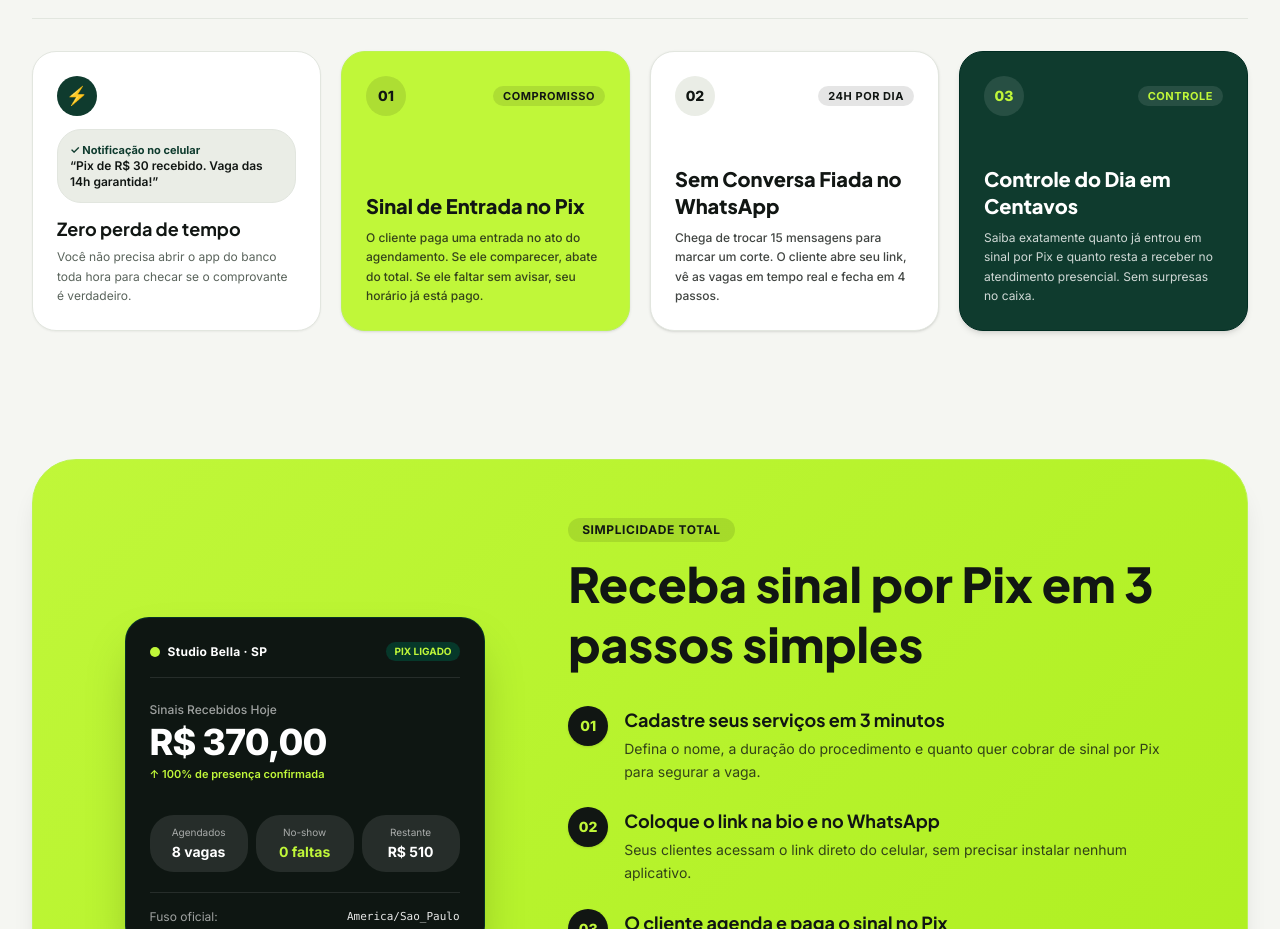
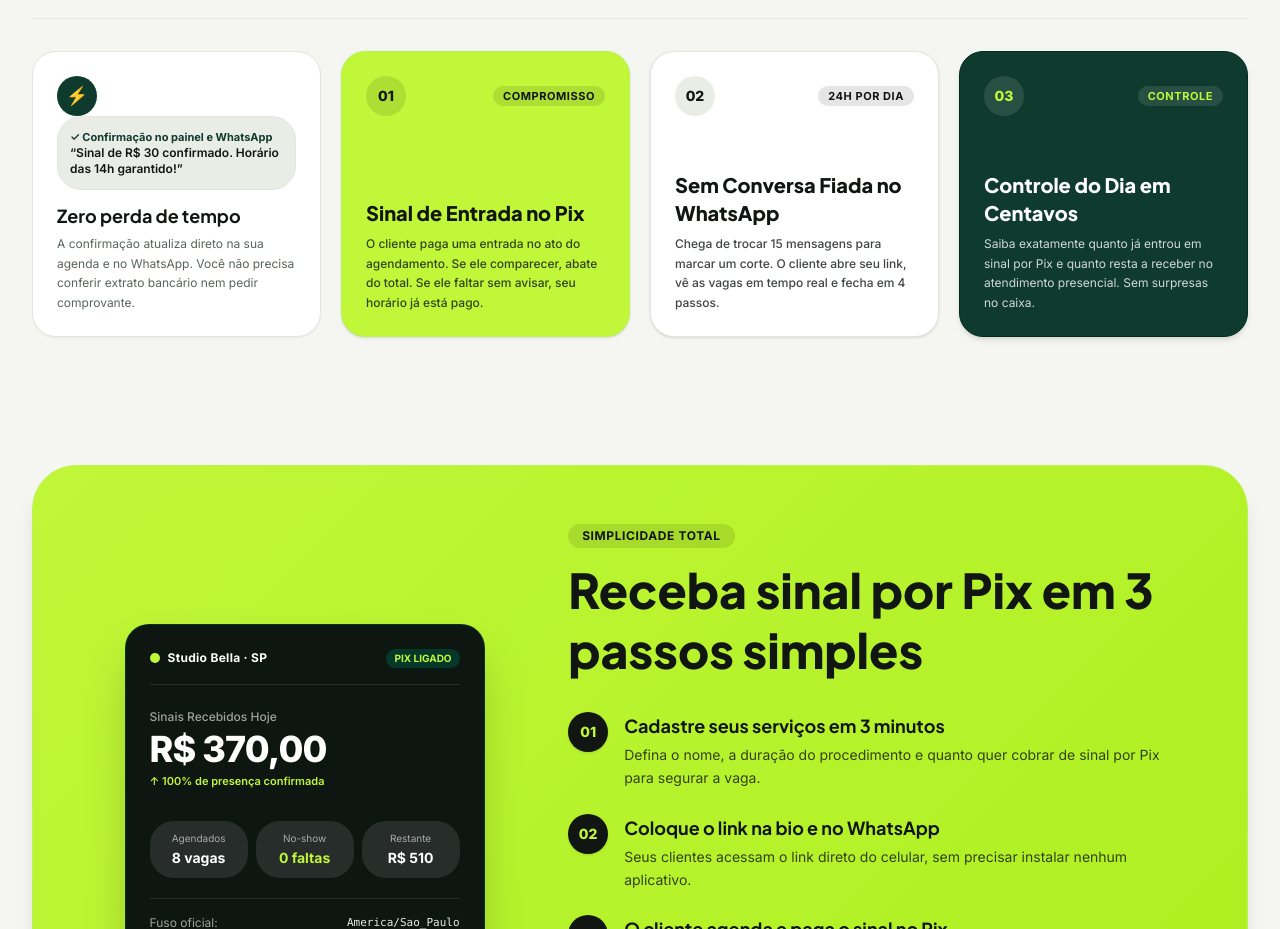
Before and after one commit to pixhora/agendaPIX, a Next.js app: page / in a window 1280 px wide. Shown: the part 1209-2138 px from the top of the page. Built offline with nearby package versions, Linux system fonts and the light colour scheme.

Commit message:
fix(conversion): clarify confirmation updates in benefits and integrated gateway in onboarding

```diff
--- a/components/landing/LandingEditorialBenefits.tsx
+++ b/components/landing/LandingEditorialBenefits.tsx
@@ -32,12 +32,12 @@ export function LandingEditorialBenefits() {
             </div>
             <div>
               <div className="inline-block rounded-xl bg-muted p-3 border border-border mb-3">
-                <p className="text-[11px] font-bold text-accent-forest dark:text-primary">✓ Notificação no celular</p>
-                <p className="text-xs font-semibold text-foreground">&ldquo;Pix de R$ 30 recebido. Vaga das 14h garantida!&rdquo;</p>
+                <p className="text-[11px] font-bold text-accent-forest dark:text-primary">✓ Confirmação no painel e WhatsApp</p>
+                <p className="text-xs font-semibold text-foreground">&ldquo;Sinal de R$ 30 confirmado. Horário das 14h garantido!&rdquo;</p>
               </div>
               <h3 className="text-lg font-bold text-foreground">Zero perda de tempo</h3>
               <p className="mt-1 text-xs text-muted-foreground leading-relaxed">
-                Você não precisa abrir o app do banco toda hora para checar se o comprovante é verdadeiro.
+                A confirmação atualiza direto na sua agenda e no WhatsApp. Você não precisa conferir extrato bancário nem pedir comprovante.
               </p>
             </div>
           </div>
--- a/components/onboarding/StepService.tsx
+++ b/components/onboarding/StepService.tsx
@@ -139,10 +139,13 @@ export function StepService({
           </div>
         )}
 
-        <div className="rounded-lg border border-primary/20 bg-primary/5 p-3 text-xs text-muted-foreground space-y-1">
-          <p className="font-semibold text-primary">💡 Dica sobre o sinal:</p>
+        <div className="rounded-lg border border-primary/20 bg-primary/5 p-3.5 text-xs text-muted-foreground space-y-1.5">
+          <p className="font-semibold text-primary">💡 Sinal seguro e profissional:</p>
           <p>
-            Recomendamos cobrar entre 20% e 50% do valor como sinal no Pix (ex: R$ 15 ou R$ 20). Isso garante que o cliente não falte sem criar barreira de entrada.
+            Recomendamos cobrar entre 20% e 50% do valor como sinal no Pix (ex: R$ 15 ou R$ 20) para garantir a presença do cliente.
+          </p>
+          <p className="text-[11px] text-muted-foreground/90">
+            🔒 O Pix é gerado diretamente pelo gateway de pagamentos integrado. Você não precisa passar sua chave Pix pessoal nem cobrar comprovante no WhatsApp.
           </p>
         </div>
       </div>
```
